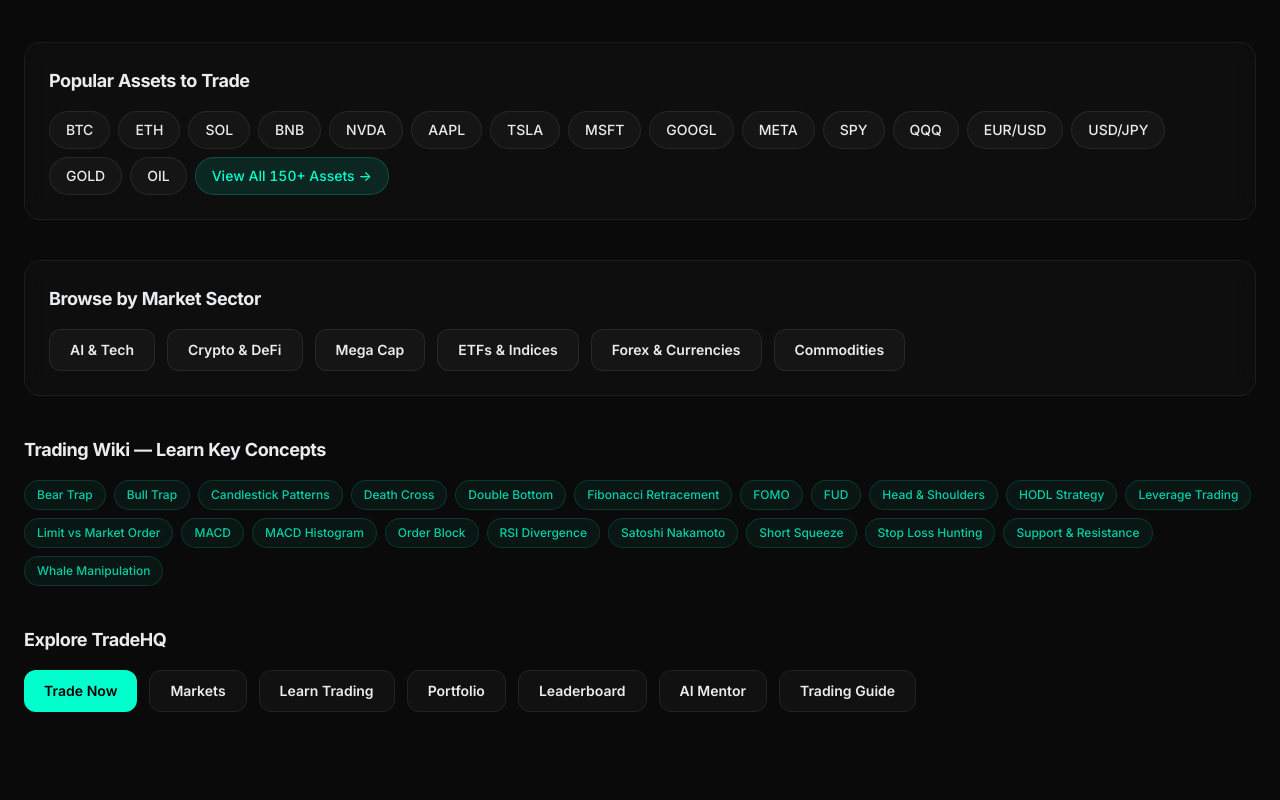
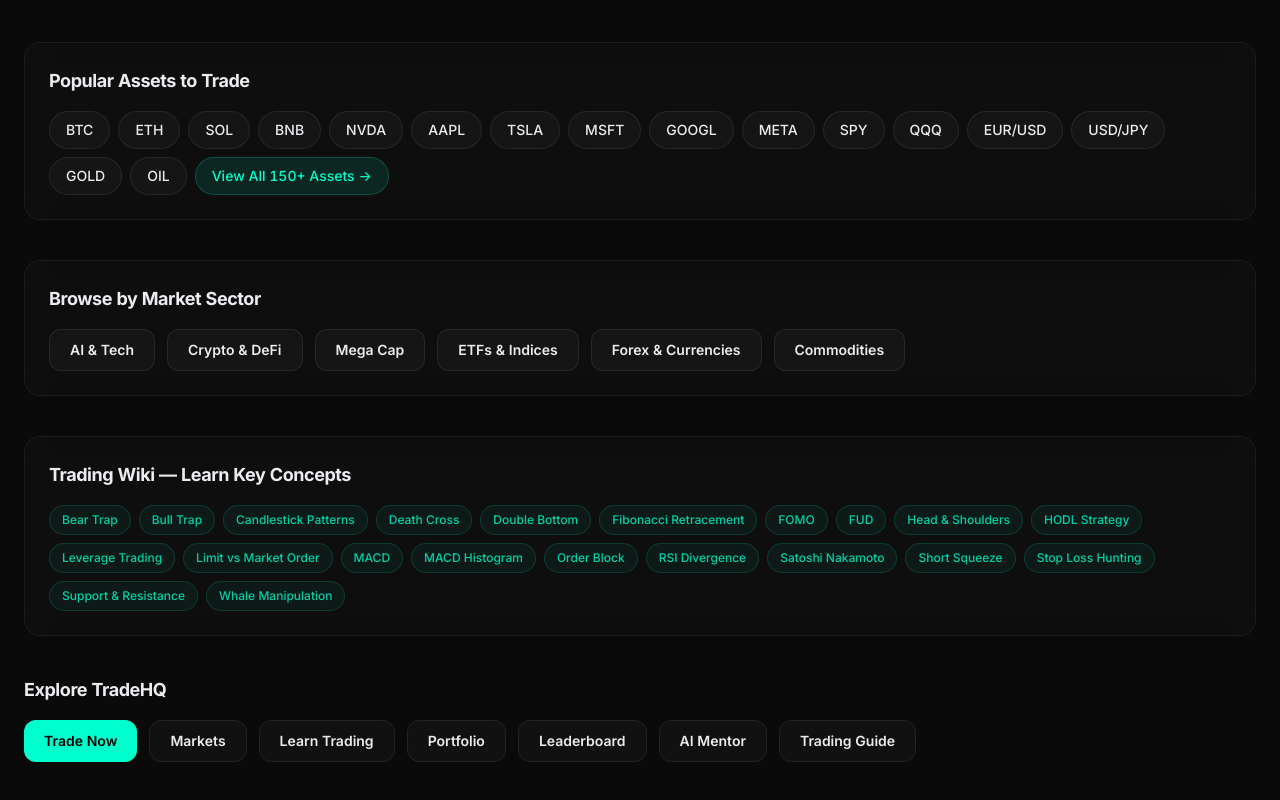
Before and after one commit to anugaweerasinghe-wq/trading101, a React (Vite) app: page / in a window 1280 px wide. Shown: the part 7467-8267 px from the top of the page. Before the commit the page ends 8243 px from the top, so only its background shows below. Built offline with nearby package versions, Linux system fonts and the light colour scheme.

Commit message:
Preceding changes

```diff
--- a/src/pages/Index.tsx
+++ b/src/pages/Index.tsx
@@ -190,7 +190,7 @@ const Index = () => {
           </div>
 
           {/* Wiki */}
-          <div className="mb-10">
+          <div className="mb-10 p-6 rounded-2xl bg-white/[0.02] border border-white/[0.06]" style={{ backdropFilter: "blur(12px)" }}>
             <h2 className="text-lg font-bold mb-4 text-foreground">Trading Wiki — Learn Key Concepts</h2>
             <div className="flex flex-wrap gap-2">
               {WIKI_TERMS.map(term => (
```
